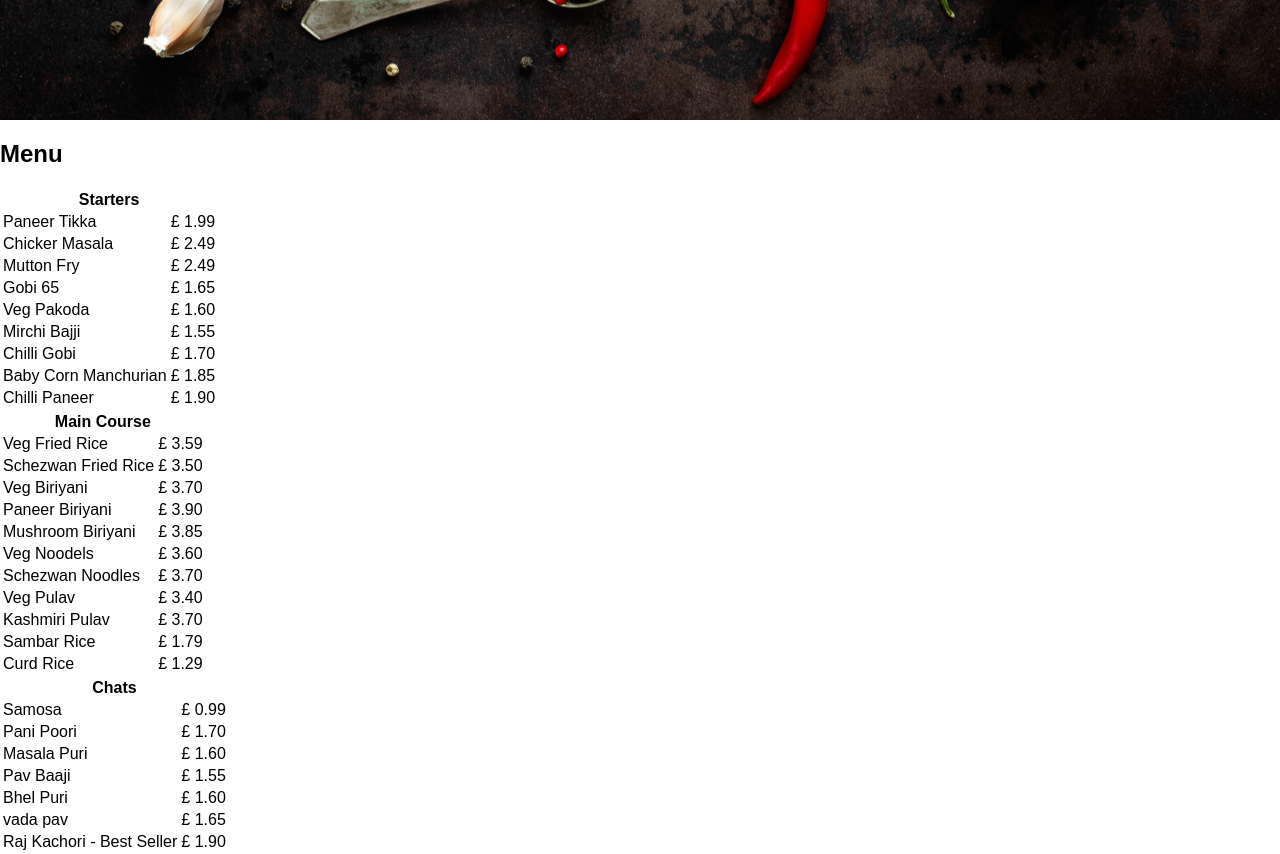
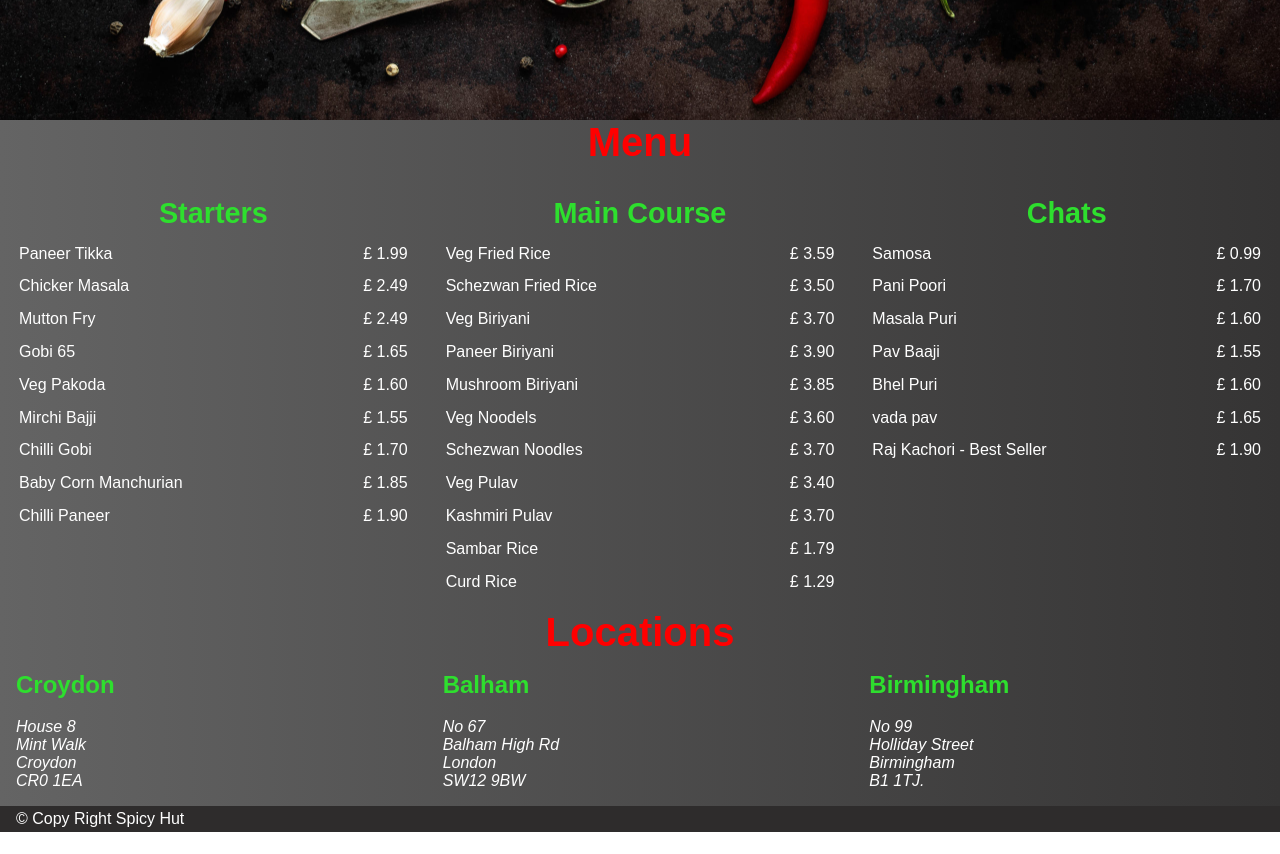
Before and after one commit to Jathurshan06/spicy-hut, a plain HTML site: page index.html in a window 1280 px wide. Shown: the part 680-1534 px from the top of the page. After the commit the page ends 1512 px from the top, so only its background shows below. Drawn offline with Linux system fonts and the light colour scheme.

Commit message:
added the location bar and final css inputs for version1

```diff
--- a/css/style.css
+++ b/css/style.css
@@ -1,4 +1,4 @@
-body{
+body,h2{
     margin:0;
     font-family:Arial, Helvetica, sans-serif;
 }
@@ -14,21 +14,27 @@ body{
 header a{
     text-decoration: none;
     color: yellow;
-    padding:1em;
+
+    min-width: 120px;
 }
 
 header{
     display:flex;
+    flex-wrap: wrap;
+    row-gap: 1em;
+    padding:1em;
 }
 
 #logo{
     flex:3;
     font-size:1.25em;
+    min-width: 260px;
 }
 
 nav{
     flex:2;
     display:flex;
+    align-items: center;
 }
 
 nav a{
@@ -80,6 +86,72 @@ nav a:hover{
     background-color: green;
     color: white;
     border: 1px solid green;
+}
 
+.menu{
+    display: grid;
+    grid-template-columns: repeat(auto-fit, minmax(320px, 1fr));
+    background: linear-gradient(to right,rgb(100, 100, 100),rgb(53, 52, 52));
+    color: white;
+}
 
+#menuHeading, #locationHeading{
+    background: linear-gradient(to right,rgb(100, 100, 100),rgb(53, 52, 52));
+    font-size: 2.5em;
+    color: rgb(255, 0, 0);
+    display: flex;
+    justify-content: center;
 }
+
+.menu th{
+    color: rgb(46, 223, 46);
+    font-size: 1.8em
+}
+
+table{
+    width: 100%;
+    padding: 1em;
+}
+
+.menu tr{
+    display: flex;
+    justify-content: center;
+    margin-top:.8em
+}
+
+.menu td:nth-child(1){
+    flex: 1;
+    justify-self: left;
+}
+
+.menu td:nth-child(2){
+    justify-self: right;
+}
+
+.maincourse{
+    grid-row: span 2;
+}
+
+.locations{
+    background: linear-gradient(to right,rgb(100, 100, 100),rgb(53, 52, 52));
+    color: white;
+    display: flex;
+    flex-wrap: wrap;
+}
+
+.locations h2{
+    color: rgb(46, 223, 46);
+    margin-bottom: .8em;
+}
+
+.locations div{
+    flex: 1;
+    padding:1em;
+    min-width: 220px
+}
+
+footer{
+    background: rgb(46, 44, 44);
+    color: white;
+    padding: .25em 1em;
+}
--- a/index.html
+++ b/index.html
@@ -4,15 +4,16 @@
     <meta charset="UTF-8">
     <meta name="viewport" content="width=device-width, initial-scale=1.0">
     <link rel="stylesheet" href="/css/style.css">
+    <link rel="stylesheet" href="https://cdnjs.cloudflare.com/ajax/libs/font-awesome/7.0.1/css/all.min.css">
     <title>Spicy Hut - Restaurant in Londo</title>
 </head>
 <body>
     <div class="landing">
         <header>
-            <a href="index.html" id="logo">Spicy Hut</a>
+            <a href="index.html" id="logo"><h2><i class="fa-solid fa-bowl-food"></i> Spicy Hut</h2></a>
             <nav>
-                <a href="">Menu</a>
-                <a href="">Locations</a>
+                <a href="#menuHeading"><i class="fa-solid fa-bars"></i> Menu</a>
+                <a href="#locationHeading"><i class="fa-solid fa-map-location"></i> Locations</a>
             </nav>
         </header>
 
@@ -160,5 +161,41 @@
         </div>
     </div>
 
+    <h2 id="locationHeading">Locations</h2>
+    <div class="locations">
+        <div class="Croydon">
+            <h2>Croydon</h2>
+            <address>
+                House 8</br>
+                Mint Walk</br>
+                Croydon</br>
+                CR0 1EA
+            </address>
+        </div>
+
+        <div class="balham">
+            <h2>Balham</h2>
+            <address>
+                No 67</br>
+                Balham High Rd</br>
+                London</br>
+                SW12 9BW
+            </address>
+        </div>
+
+        <div class="birmingham">
+            <h2>Birmingham</h2>
+            <address>
+                No 99</br>
+                Holliday Street</br>
+                Birmingham</br>
+                B1 1TJ.
+            </address>
+        </div>
+    </div>
+
+    <footer>
+        <div id="copyright">&#169 Copy Right Spicy Hut</div>
+    </footer>
 </body>
 </html>
```
